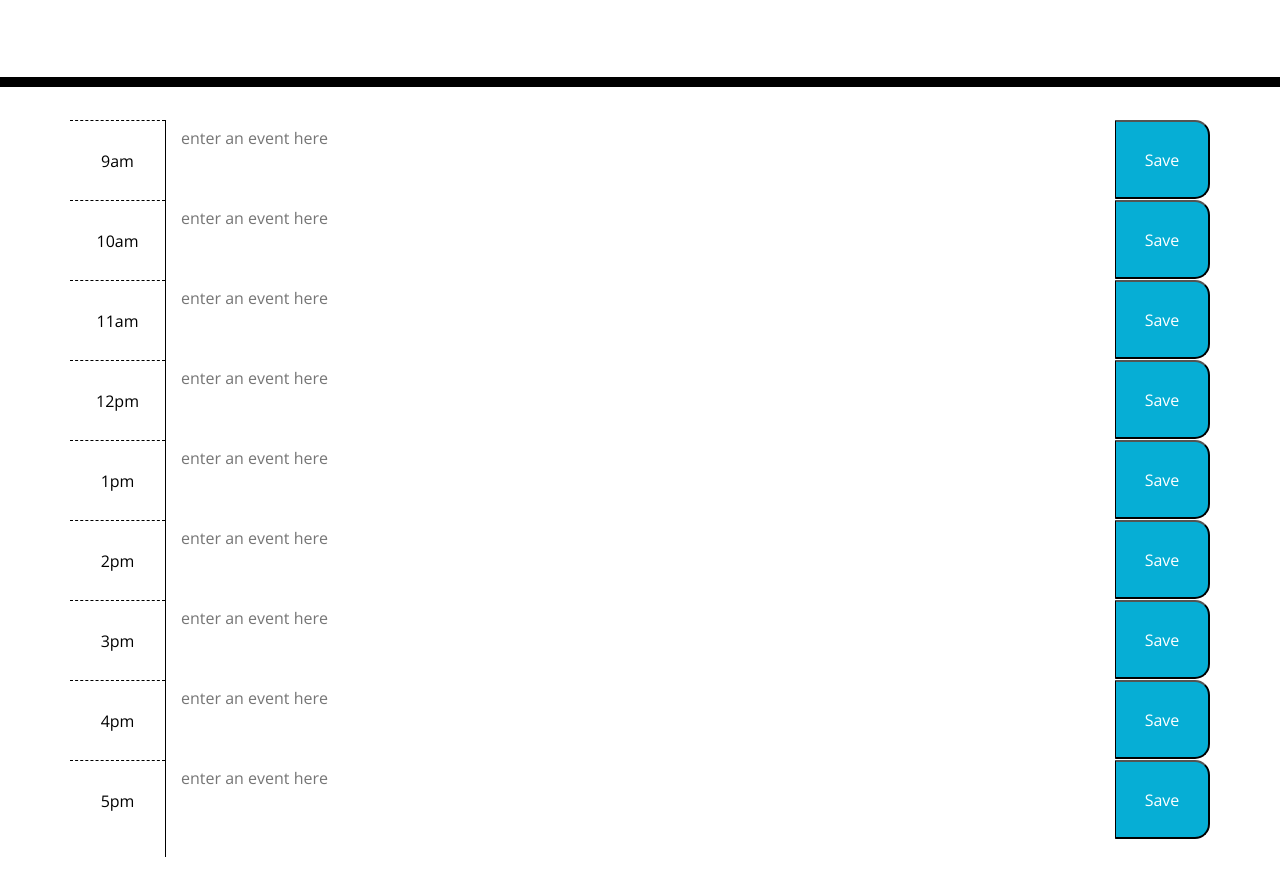
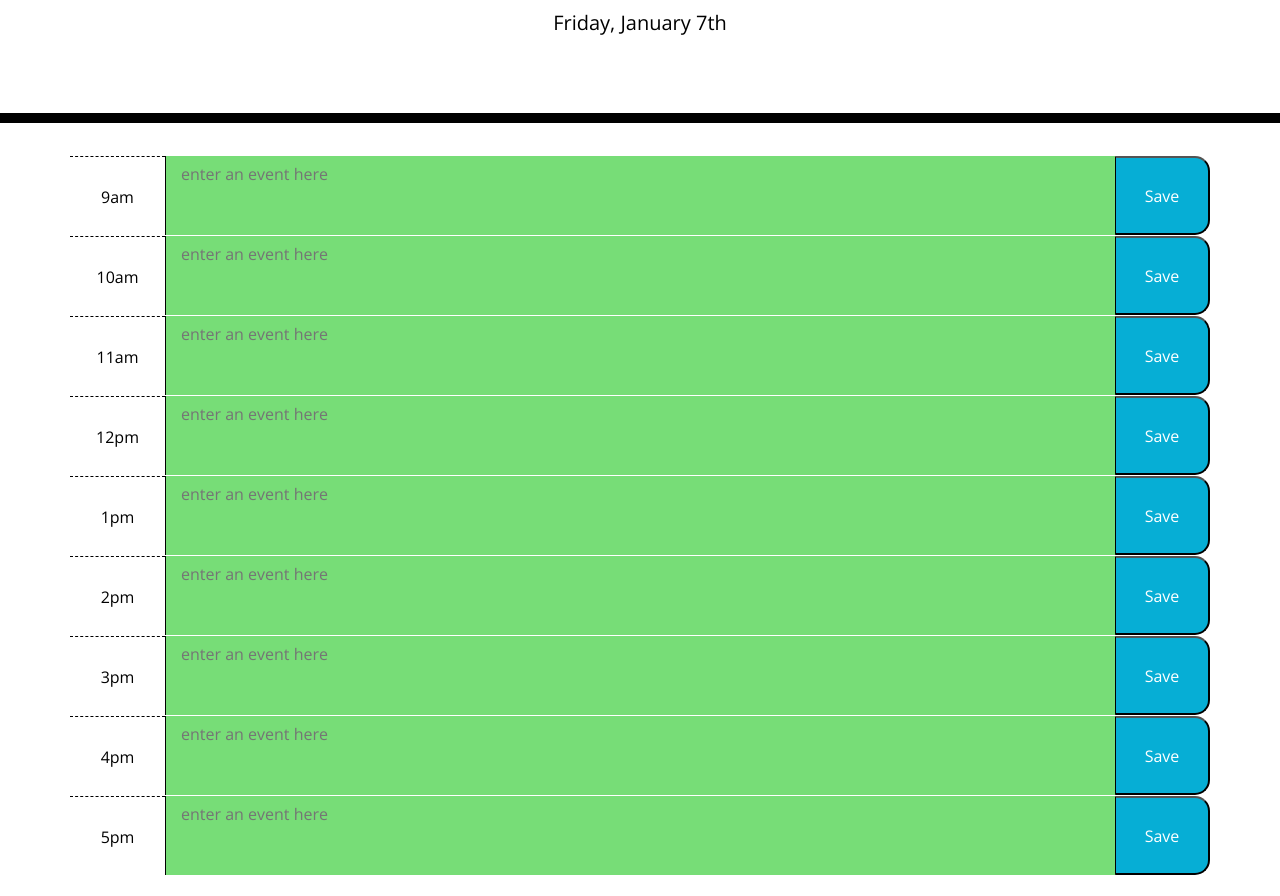
Before and after one commit to sabhanson/HW5-DayPlanner, a plain HTML site: page Develop/index.html in a window 1280 px wide. Shown: the part 181-1077 px from the top of the page. Before the commit the page ends 1041 px from the top, so only its background shows below. Drawn offline with nearby package versions, Linux system fonts and the light colour scheme.

Commit message:
added comments on html/css. javascript has ability to change box colors depending on the hour of the day. still need to complete local storage when buttons are clicked

```diff
--- a/Develop/assets/script.js
+++ b/Develop/assets/script.js
@@ -1 +1,33 @@
-console.log('testing js connection')
+var currentDay = document.querySelector('#currentDay');
+var currentTime = moment().format('HH')
+var scheduleContainer = $('.container')
+currentDay.textContent = moment().format("dddd, MMMM Do");
+
+
+function currentHour () {
+    for (let i = 0; i < 17; i++) {
+        var eachHour = scheduleContainer.children().eq(i).children().eq(1).data('time');
+        if (eachHour < currentTime) {
+            scheduleContainer.children().eq(i).children().eq(1).addClass('past');
+        } else if (eachHour == currentTime) {
+            scheduleContainer.children().eq(i).children().eq(1).addClass('present');
+        } else {
+            scheduleContainer.children().eq(i).children().eq(1).addClass('future')
+        }
+    }
+};
+
+currentHour();
+
+
+//ON PAGE LOAD, ALL STORED INPUT WILL BE DISPLAYED
+//DATE WILL SHOW AT THE TOP
+
+
+
+//TODO: TIMER FUNCTION THAT CHECKS THE MOMENT TIME EVERY MILLISECOND TO PROVIDE LIVE UPDATES AS THE HOURS PASS
+
+
+//TODO: CREATE LOCAL STORAGE TO CONTAIN USER INPUTS IN THE TEXTAREA TAGS.
+    //STORE TEXTAREA INPUT ONCE SAVE BUTTON IS PRESSED
+    //TODO: ON.CLICK ANY SAVEBTN STORAGE IS UPDATED
--- a/Develop/assets/style.css
+++ b/Develop/assets/style.css
@@ -1,9 +1,10 @@
+/* style applied to the entire page */
 body {
   font-family: 'Open Sans', sans-serif;
   font-size: 16px;
   line-height: 1;
 }
-
+/* style applied specifically to the textboxes 'enter event here' */
 textarea {
   background: transparent;
   border: none;
@@ -11,8 +12,9 @@ textarea {
   color: #000000;
   border-left: 1px solid black;
   padding: 10px;
+  height: -webkit-fill-available;
 }
-
+/* style applied to the top of page, 'work day scheduler' */
 .jumbotron {
   text-align: center;
   background-color: transparent;
@@ -20,43 +22,43 @@ textarea {
   border-radius: 0;
   border-bottom: 10px solid black;
 }
-
 .description {
   white-space: pre-wrap;
 }
-
+/* style applied to each hour container */
 .time-block {
   text-align: center;
   border-radius: 15px;
 }
-
+/* style applied to each hour container  */
 .row {
   white-space: pre-wrap;
   height: 80px;
   border-top: 1px solid white;
 }
-
+/* style that applies to the box that contains 9am, 10am, etc */
 .hour {
   background-color: #ffffff;
   color: #000000;
   border-top: 1px dashed #000000;
+  height: -webkit-fill-available;
 }
-
+/* style that applies to the text box of any hours that have passed */
 .past {
   background-color: #d3d3d3;
   color: white;
 }
-
+/* style that applies to the text box of the current hour  */
 .present {
   background-color: #ff6961;
   color: white;
 }
-
+/* style that applies to the text box of any hours yet to pass */
 .future {
   background-color: #77dd77;
   color: white;
 }
-
+/* style applied to the save buttons on each time block  */
 .saveBtn {
   border-left: 1px solid black;
   border-top-right-radius: 15px;
@@ -65,7 +67,7 @@ textarea {
   color: white;
   height: -webkit-fill-available;
 }
-
+/* hover effects for button  */
 .saveBtn i:hover {
   font-size: 20px;
   transition: all 0.3s ease-in-out;
--- a/Develop/index.html
+++ b/Develop/index.html
@@ -32,67 +32,76 @@
     <!-- Timeblocks go here -->
 
     <section class="container">
+      <!-- 9AM time block  -->
       <div class="time-block row">
         <div class="hour col-1">
           <p>9am</p>
         </div>
-        <textarea name="event" class="w-100 col-10 " placeholder="enter an event here"></textarea>
+        <textarea name="event" class="w-100 col-10 " placeholder="enter an event here" data-time="9"></textarea>
         <button class="saveBtn col-1">Save</button>
       </div>
+      <!-- 10AM time block  -->
       <div class="time-block row">
         <div class="hour col-1">
           <p>10am</p>
         </div>
-        <textarea name="event" class="w-100 col-10" placeholder="enter an event here"></textarea>
+        <textarea name="event" class="w-100 col-10" placeholder="enter an event here" data-time="10"></textarea>
         <button class="saveBtn col-1">Save</button>
       </div>
+      <!-- 11AM time block  -->
       <div class="time-block row">
         <div class="hour col-1">
           <p>11am</p>
         </div>
-        <textarea name="event" class="w-100 col-10" placeholder="enter an event here"></textarea>
+        <textarea name="event" class="w-100 col-10" placeholder="enter an event here" data-time="11"></textarea>
         <button class="saveBtn col-1">Save</button>
       </div>
+      <!-- 12PM time block  -->
       <div class="time-block row">
         <div class="hour col-1">
           <p>12pm</p>
         </div>
-        <textarea name="event" class="w-100 col-10" placeholder="enter an event here"></textarea>
+        <textarea name="event" class="w-100 col-10" placeholder="enter an event here" data-time="12"></textarea>
         <button class="saveBtn col-1">Save</button>
       </div>
+      <!-- 1PM time block  -->
       <div class="time-block row">
         <div class="hour col-1">
           <p>1pm</p>
         </div>
-        <textarea name="event" class="w-100 col-10" placeholder="enter an event here"></textarea>
+        <textarea name="event" class="w-100 col-10" placeholder="enter an event here" data-time="13"></textarea>
         <button class="saveBtn col-1">Save</button>
       </div>
+      <!-- 2PM time block  -->
       <div class="time-block row">
         <div class="hour col-1">
           <p>2pm</p>
         </div>
-        <textarea name="event" class="w-100 col-10" placeholder="enter an event here"></textarea>
+        <textarea name="event" class="w-100 col-10" placeholder="enter an event here" data-time="14"></textarea>
         <button class="saveBtn col-1">Save</button>
       </div>
+      <!-- 3PM time block  -->
       <div class="time-block row">
         <div class="hour col-1">
           <p>3pm</p>
         </div>
-        <textarea name="event" class="w-100 col-10" placeholder="enter an event here"></textarea>
+        <textarea name="event" class="w-100 col-10" placeholder="enter an event here" data-time="15"></textarea>
         <button class="saveBtn col-1">Save</button>
       </div>
+      <!-- 4PM time block -->
       <div class="time-block row">
         <div class="hour col-1">
           <p>4pm</p>
         </div>
-        <textarea name="event" class="w-100 col-10" placeholder="enter an event here"></textarea>
+        <textarea name="event" class="w-100 col-10" placeholder="enter an event here" data-time="16"></textarea>
         <button class="saveBtn col-1">Save</button>
       </div>
+      <!-- 5PM time block  -->
       <div class="time-block row">
         <div class="hour col-1">
           <p>5pm</p>
         </div>
-        <textarea name="event" class="w-100 col-10" placeholder="enter an event here"></textarea>
+        <textarea name="event" class="w-100 col-10" placeholder="enter an event here" data-time="17"></textarea>
         <button class="saveBtn col-1">Save</button>
       </div>
 
```
